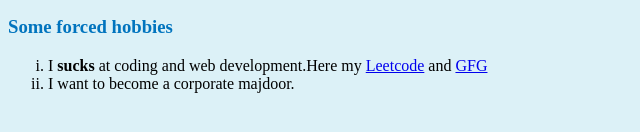
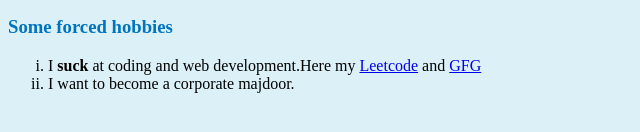
Before and after one commit to Bruhtik/Cv, a plain HTML site: page myhobbies.html in a window 1280 px wide. Shown: the part 134-266 px from the top of the page, 0-640 px from the left. Drawn offline with Linux system fonts and the light colour scheme.

Commit message:
Update myhobbies.html

```diff
--- a/myhobbies.html
+++ b/myhobbies.html
@@ -19,7 +19,7 @@
     <h3>Some forced hobbies</h3>
 
         <ol type="i">
-            <li> I <strong>sucks</strong> at coding and web development.Here my
+            <li> I <strong>suck</strong> at coding and web development.Here my
                 <a href="https://leetcode.com/Pratikkoli/">Leetcode</a> and
                 <a href="https://auth.geeksforgeeks.org/user/pratikzdq1">GFG</a> </li>
             <li>I  want to become a corporate majdoor.</li>
```
